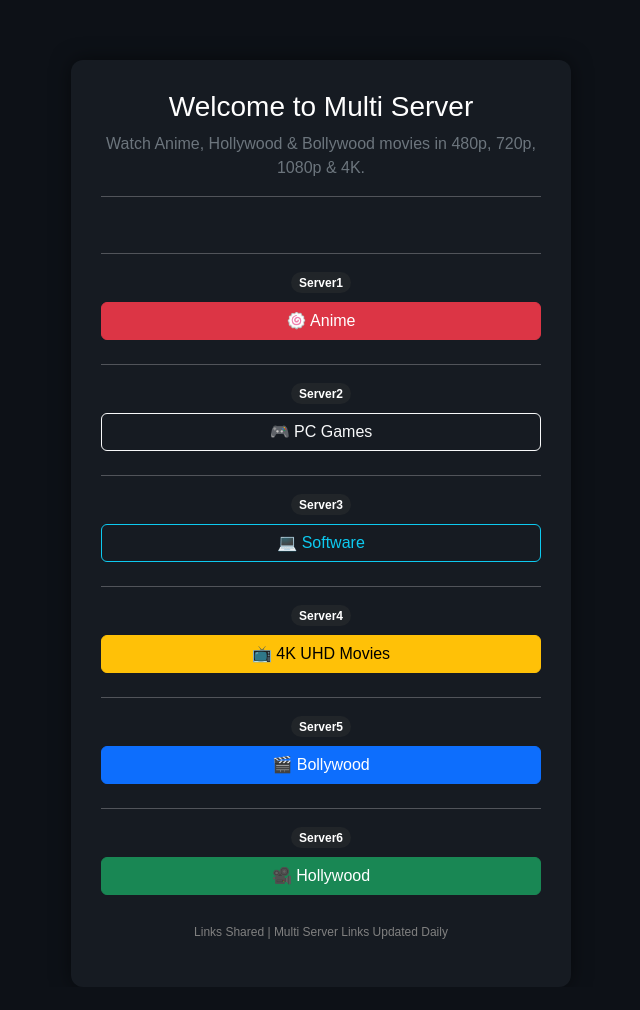
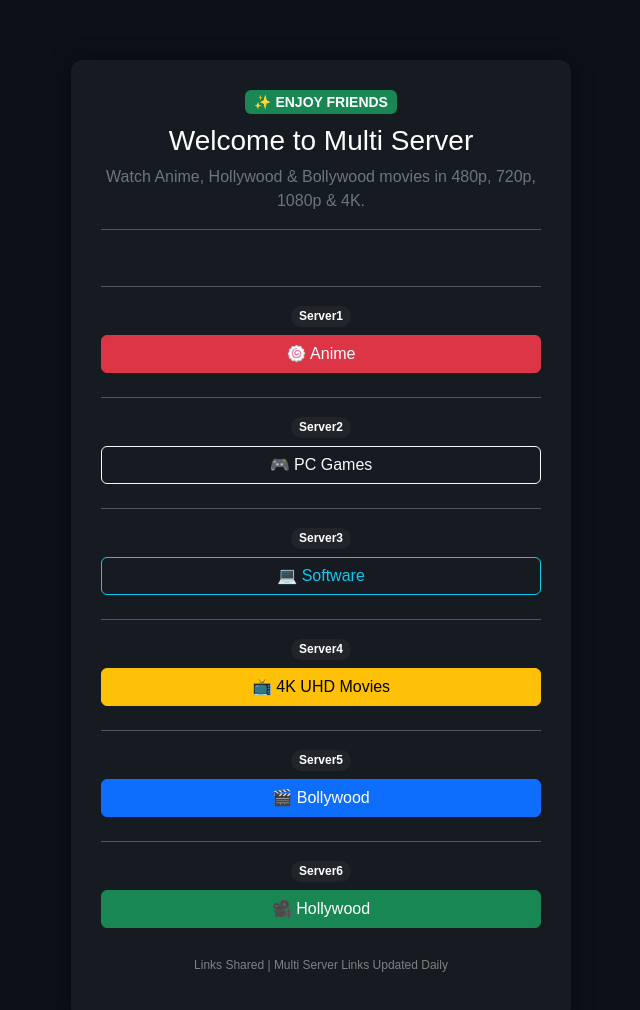
Before and after one commit to khagen124/linksshared, a plain HTML site: page index.html in a window 1280 px wide. Shown: the whole page, without its empty margins (319-959 px from the left). Before the commit the page ends 987 px from the top, so only its background shows below. Drawn offline with nearby package versions, Linux system fonts and the light colour scheme.

Commit message:
Update index.html

```diff
--- a/index.html
+++ b/index.html
@@ -62,7 +62,10 @@ body {
 <div class="container text-center">
     <div class="container-box">
 
-        <h3>Welcome to Multi Server</h3>
+        <span class="badge bg-success" style="font-size:14px; margin-bottom:10px;">
+✨ ENJOY FRIENDS
+</span>
+		<h3>Welcome to Multi Server</h3>
         <p class="text-secondary">
             Watch Anime, Hollywood & Bollywood movies in 480p, 720p, 1080p & 4K.
         </p>
```
